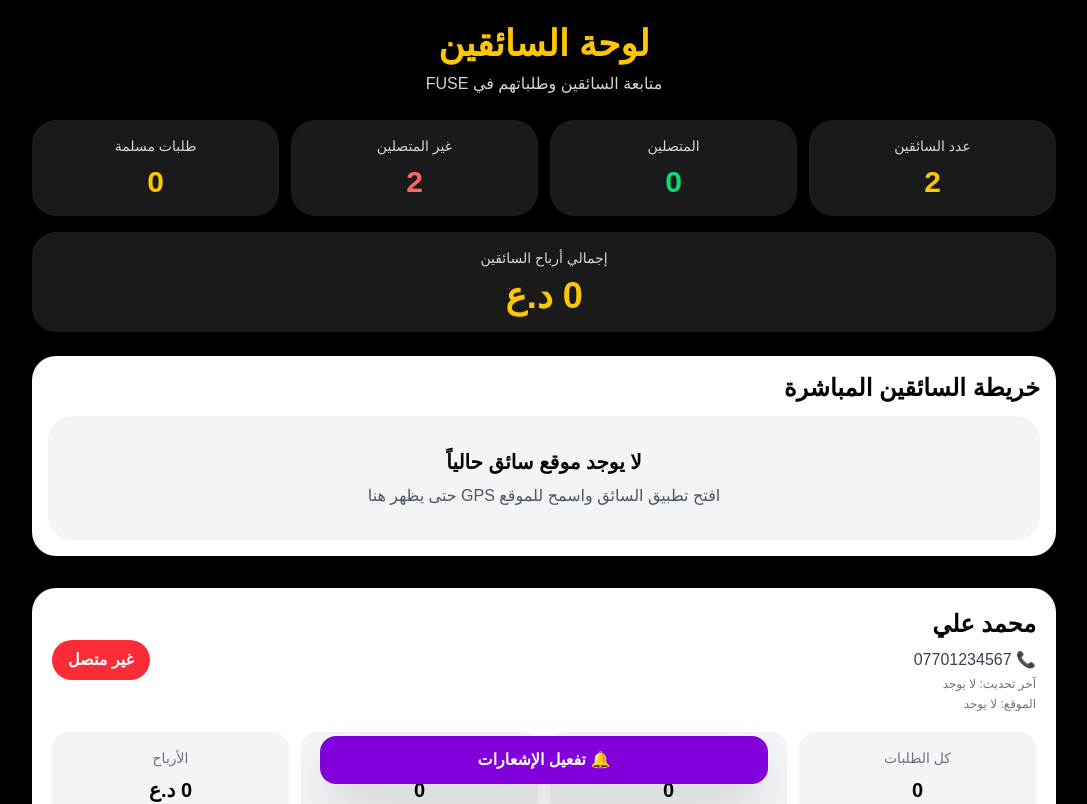
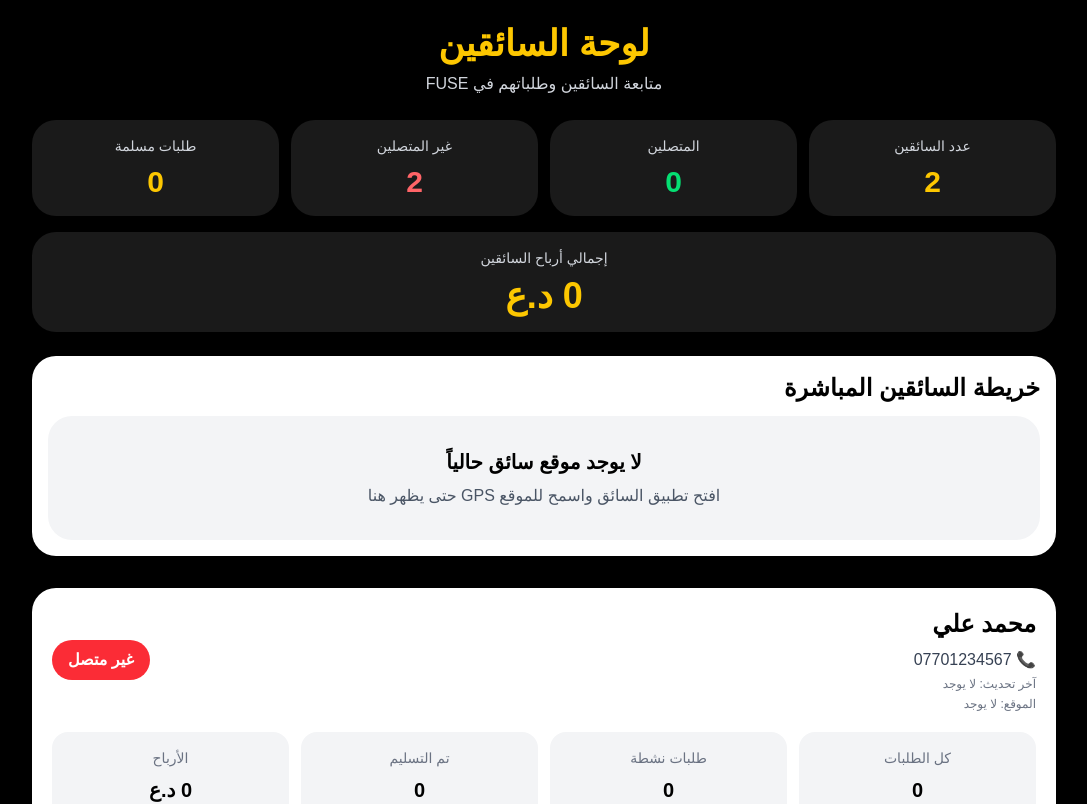
Before and after one commit to juda2018-del/juda-food-app, a Next.js app: page /drivers in a window 1280 px wide. Shown: the top 804 px of the page, without its empty margins (96-1183 px from the left). Built offline with nearby package versions, Linux system fonts and the light colour scheme; no server answers; the database is empty.

Commit message:
remove notification button from drivers

```diff
--- a/app/drivers/page.tsx
+++ b/app/drivers/page.tsx
@@ -3,7 +3,6 @@
 import { useEffect, useMemo, useState } from "react";
 import { collection, onSnapshot, orderBy, query } from "firebase/firestore";
 import { db } from "../firebase";
-import NotificationPermission from "../components/NotificationPermission";
 
 type Order = {
   id: string;
@@ -144,10 +143,6 @@ export default function DriversPage() {
         <p className="mt-2 text-center text-gray-300">
           متابعة السائقين وطلباتهم في FUSE
         </p>
-
-        <div className="mx-auto mt-4 max-w-md">
-          <NotificationPermission userType="admin" userId="fuse-admin" />
-        </div>
 
         <div className="mt-6 grid grid-cols-2 gap-3 md:grid-cols-4">
           <Card title="عدد السائقين" value={drivers.length} />
```
